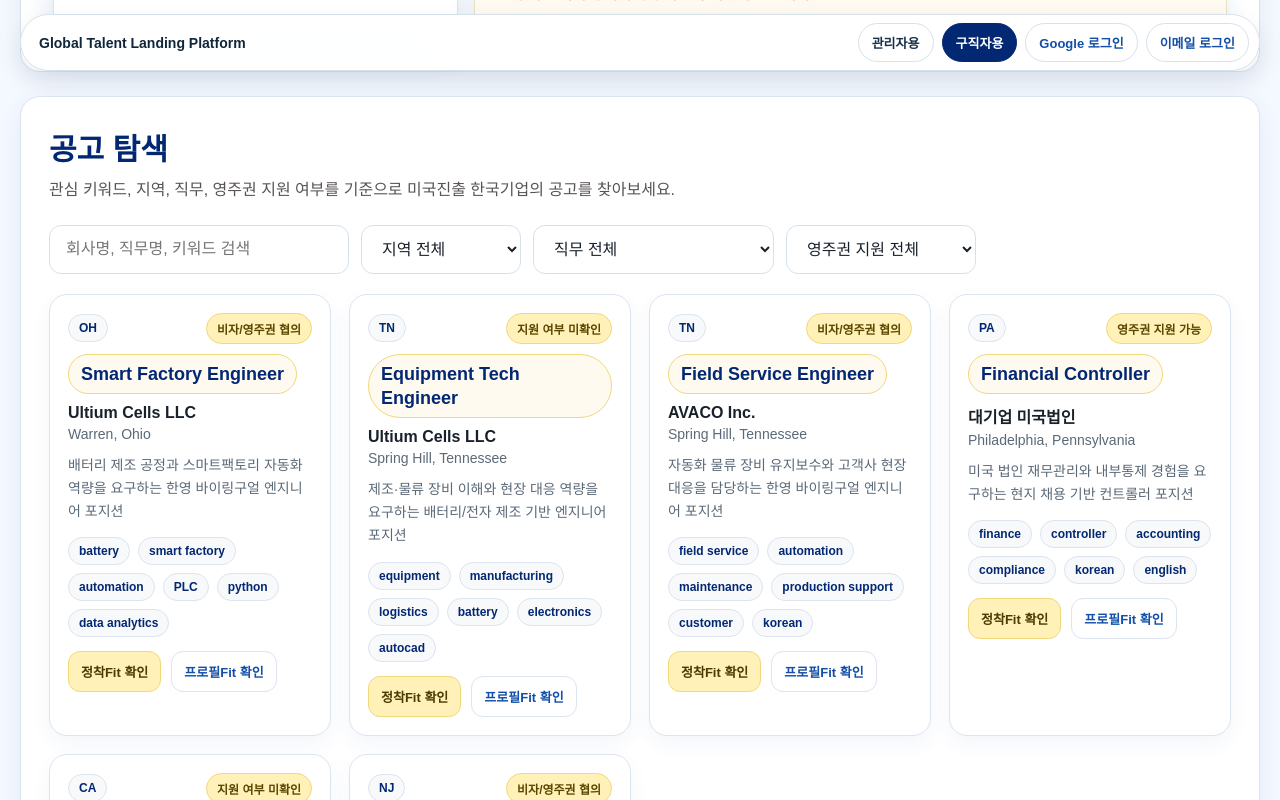
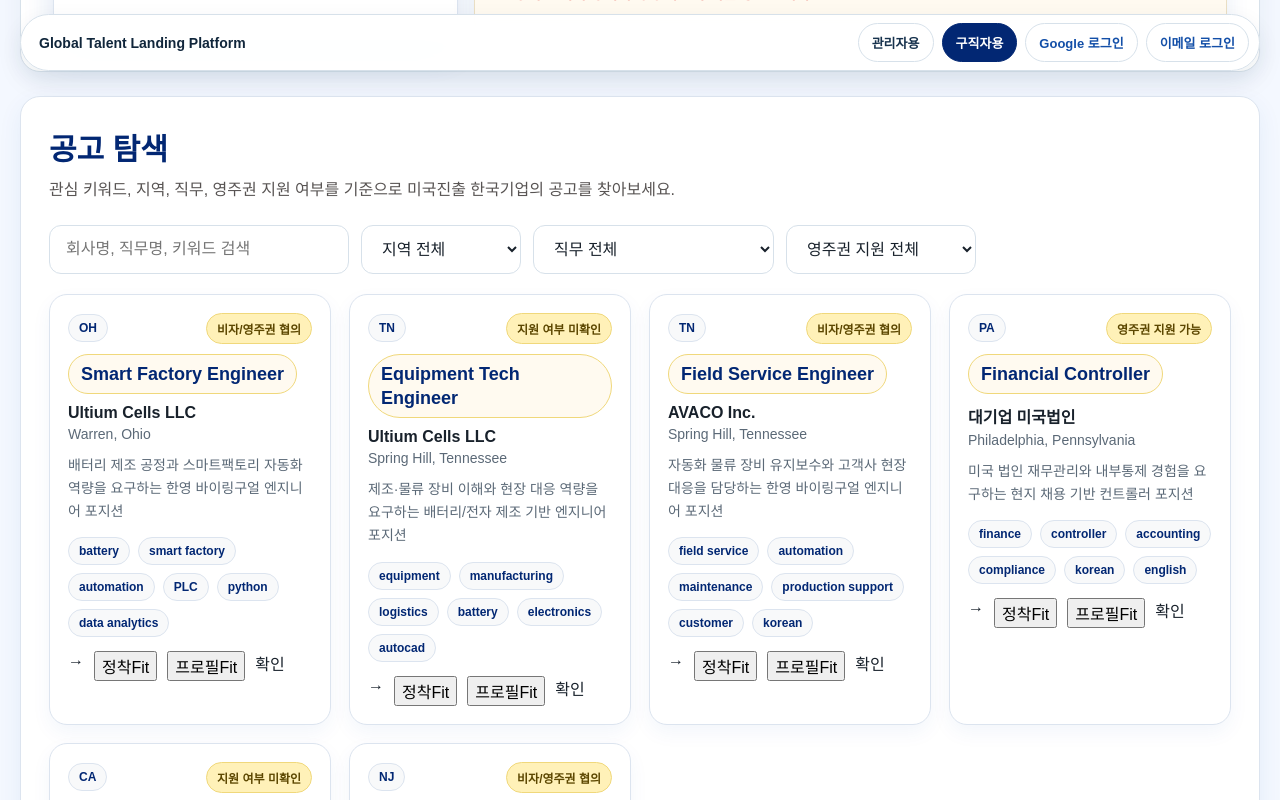
Before and after one commit to miaminkyong/global-talent-matching-mvp, a React (Vite) app: page / in a window 1280 px wide. Both pictures are taken after a click on the button "공고 보기". Shown: the part 632-1432 px from the top of the page. Built offline with nearby package versions, Linux system fonts and the light colour scheme.

Commit message:
Refactor card actions for inline display

```diff
--- a/src/App.jsx
+++ b/src/App.jsx
@@ -1526,14 +1526,22 @@
                           <Tag key={keyword}>{keyword}</Tag>
                         ))}
                       </div>
-                      <div className="card-actions">
-                        <button className="yellow-action-btn small" onClick={() => setSeekerTab("fit")}>
-                          정착Fit 확인
-                        </button>
-                        <button className="outline-btn small" onClick={() => setSeekerTab("profile")}>
-                          프로필Fit 확인
-                        </button>
-                      </div>
+                     <div className="card-actions job-inline-actions">
+  <span className="inline-arrow">→</span>
+  <button
+    className="inline-fit-button"
+    onClick={() => goToSeekerTab("fit")}
+  >
+    정착Fit
+  </button>
+  <button
+    className="inline-fit-button"
+    onClick={() => goToSeekerTab("profile")}
+  >
+    프로필Fit
+  </button>
+  <span className="inline-action-text">확인</span>
+</div>
                     </div>
                   ))}
                 </div>
```
